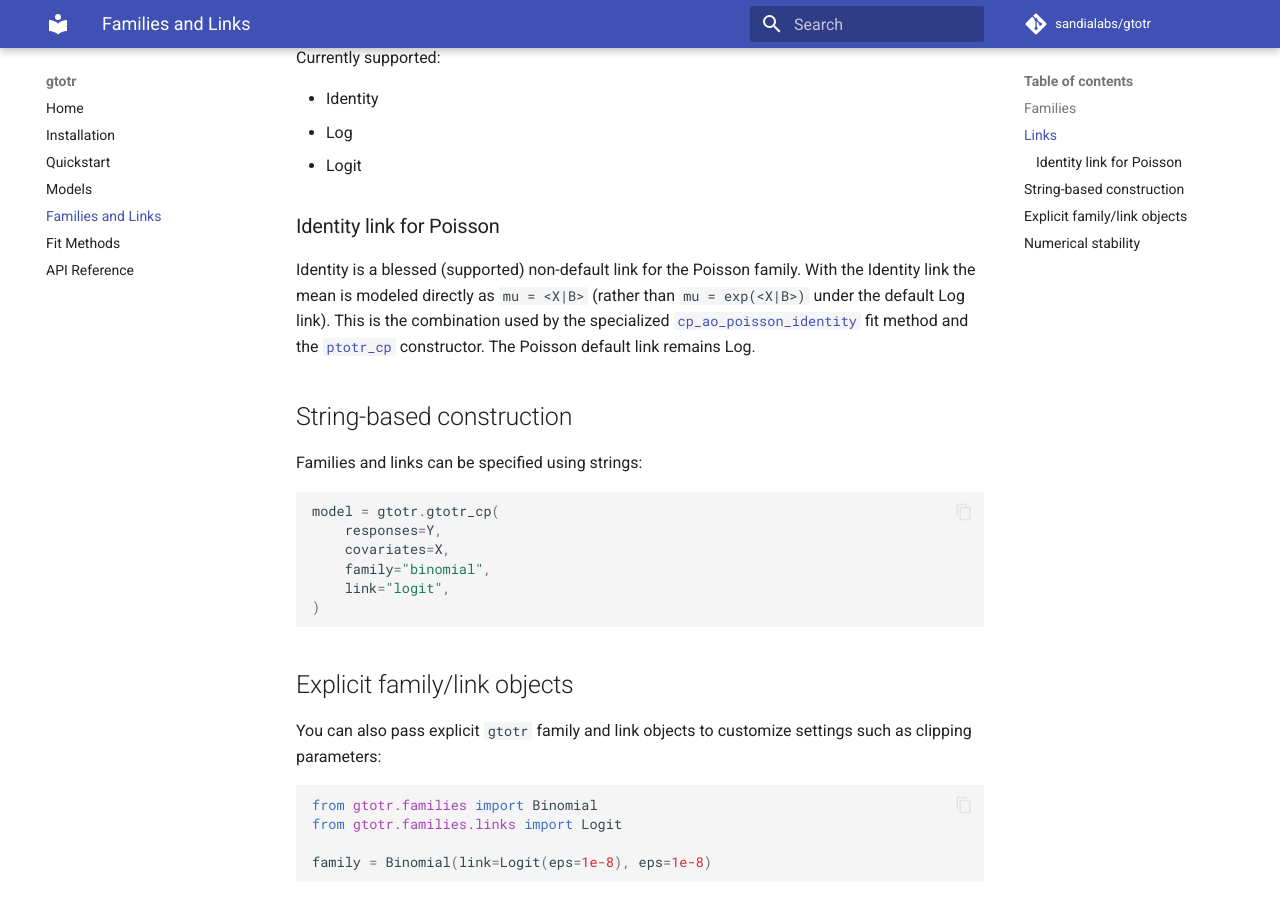
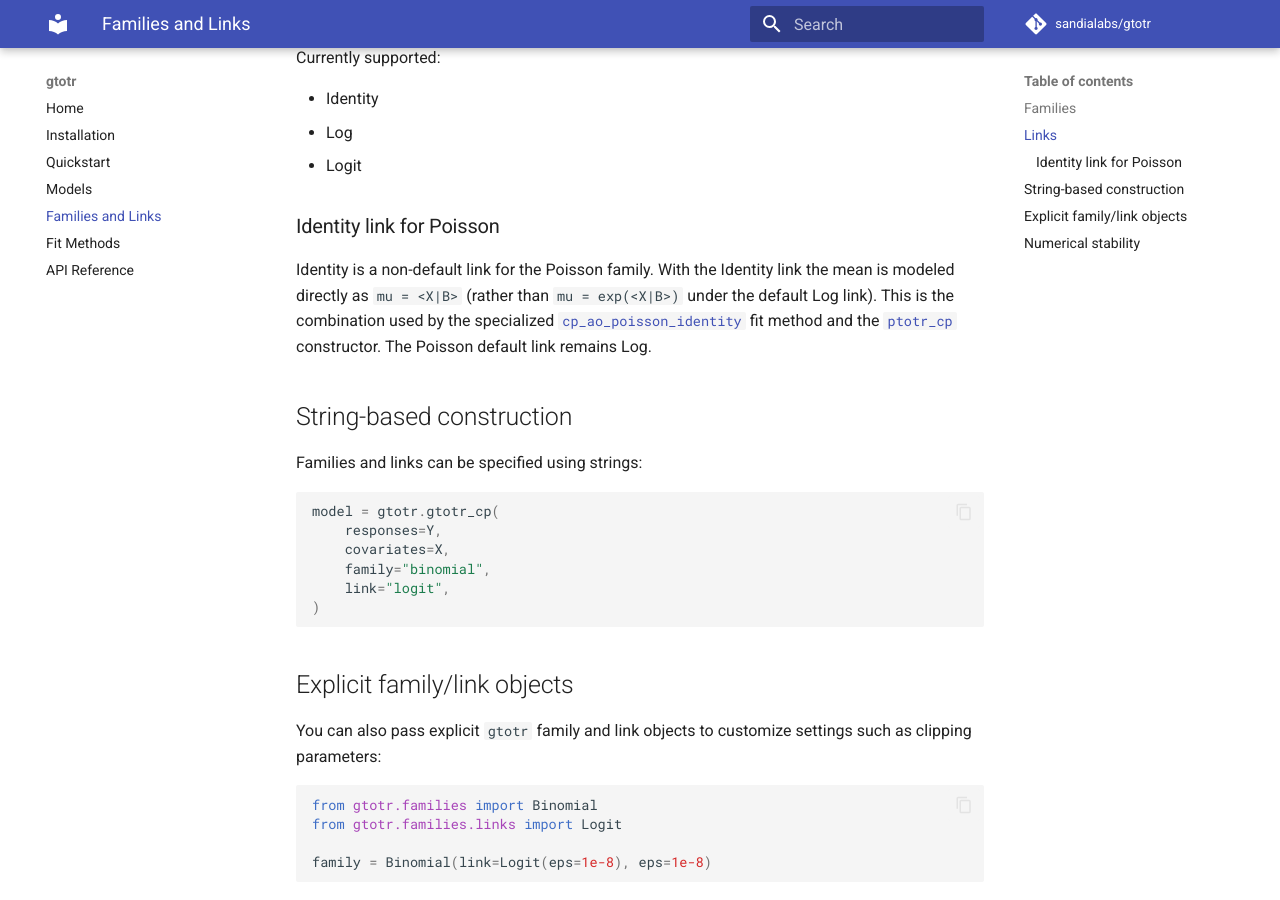
Before and after one commit to sandialabs/gtotr, an MkDocs documentation site: the page built from docs/families.md, in a window 1280 px wide and 900 px high, scrolled down 477 px. Built offline with MkDocs 1.6.1 and Material for MkDocs 9.7.7, drawn with Linux system fonts in a browser that asks for light colours; comment, search, counter and statistics services are not loaded.

Commit message:
Cleaning documentation.wq

````diff
--- a/docs/families.md
+++ b/docs/families.md
@@ -20,12 +20,11 @@
 
 ### Identity link for Poisson
 
-Identity is a blessed (supported) non-default link for the Poisson family. With the
-Identity link the mean is modeled directly as `mu = <X|B>` (rather than
-`mu = exp(<X|B>)` under the default Log link). This is the combination used by the
-specialized [`cp_ao_poisson_identity`](fitmethods.md#cp_ao_poisson_identity) fit method
-and the [`ptotr_cp`](models.md#ptotr-alias) constructor. The Poisson default link
-remains Log.
+Identity is a non-default link for the Poisson family. With the Identity link the mean
+is modeled directly as `mu = <X|B>` (rather than `mu = exp(<X|B>)` under the default
+Log link). This is the combination used by the specialized
+[`cp_ao_poisson_identity`](fitmethods.md#cp_ao_poisson_identity) fit method and the
+[`ptotr_cp`](models.md#ptotr-alias) constructor. The Poisson default link remains Log.
 
 ## String-based construction
 
@@ -42,7 +41,8 @@
 
 ## Explicit family/link objects
 
-You can also pass explicit `gtotr` family and link objects to customize settings such as clipping parameters:
+You can also pass explicit `gtotr` family and link objects to customize settings such
+as clipping parameters:
 
 ```python
 from gtotr.families import Binomial
````
Also changed, not shown: docs/fitmethods.md (+3 -3 lines), docs/models.md (+3 -4 lines), 4 other files.
